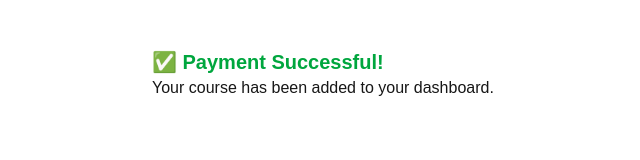
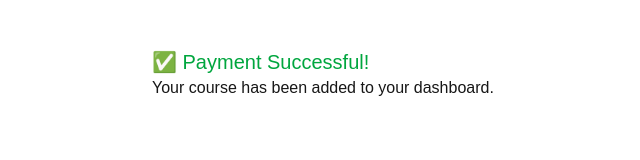
Before and after one commit to navo1212/navod-edu-platform, a Next.js app in the folder admin-frontend/: page /payment/success in a window 1280 px wide. Shown: the top 160 px of the page, without its empty margins (24-664 px from the left). Built offline with nearby package versions, Linux system fonts and the light colour scheme; no server answers.

Commit message:
fix: remove unnecessary font-bold class from SuccessPage header

```diff
--- a/admin-frontend/app/payment/success/page.tsx
+++ b/admin-frontend/app/payment/success/page.tsx
@@ -1,7 +1,7 @@
 export default function SuccessPage() {
   return (
     <div className="p-6">
-      <h1 className="text-xl font-bold text-green-600">✅ Payment Successful!</h1>
+      <h1 className="text-xl text-green-600">✅ Payment Successful!</h1>
       <p>Your course has been added to your dashboard.</p>
     </div>
   );
```
